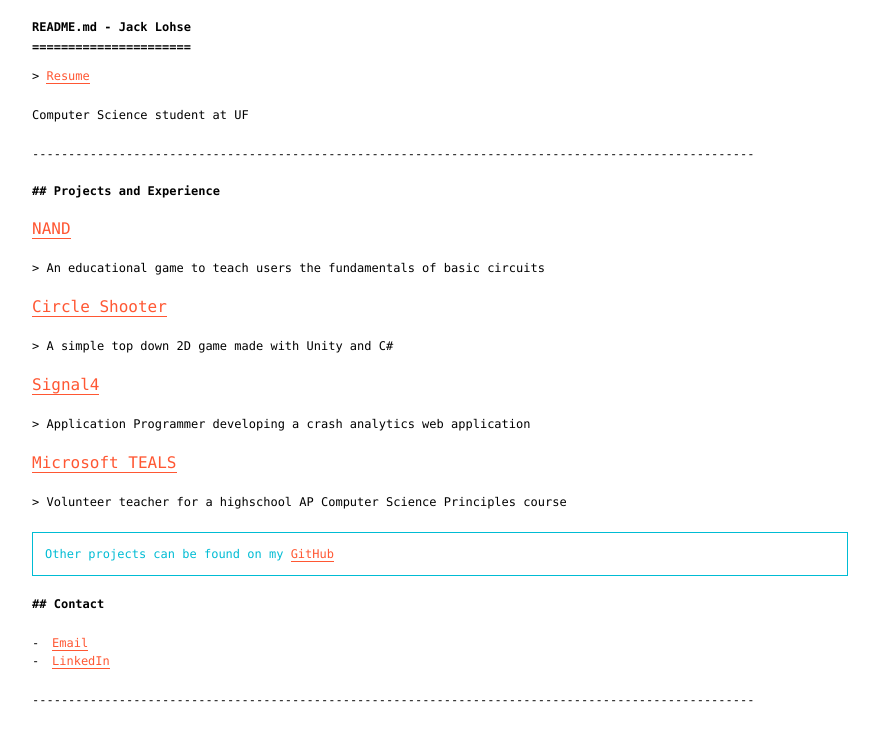
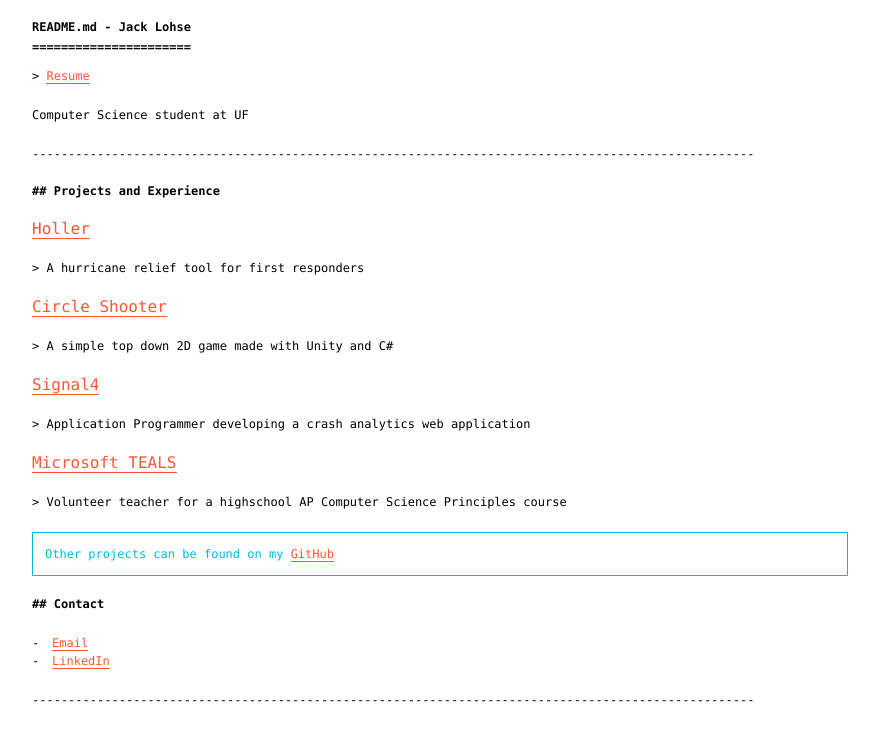
Before and after one commit to jackplo/JackPortfolio, a website: page index.html in a window 1280 px wide. Shown: the whole page, without its empty margins (200-1079 px from the left). Drawn offline with Linux system fonts and the light colour scheme.

Commit message:
Added holler

```diff
--- a/index.html
+++ b/index.html
@@ -22,12 +22,11 @@
                     <dt class="md">
                         <a
                             target="_blank"
-                            href="https://github.com/r2go-beep/NAND"
-                            >NAND</a
+                            href="https://github.com/dsantosgonzalez/holler"
+                            >Holler</a
                         >
                         <blockquote>
-                            An educational game to teach users the fundamentals
-                            of basic circuits
+                            A hurricane relief tool for first responders
                         </blockquote>
                     </dt>
                     <dt class="md">
```
